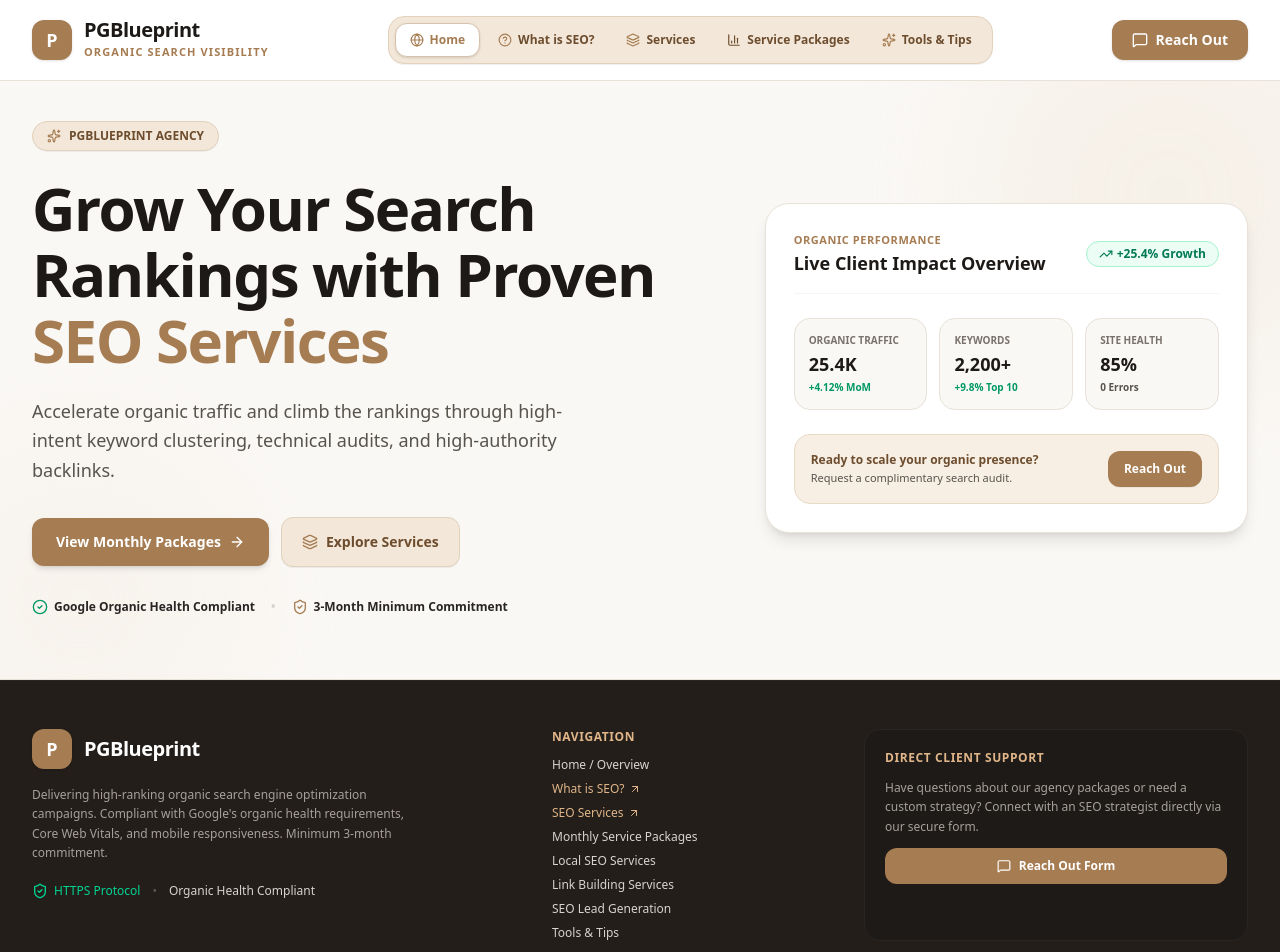
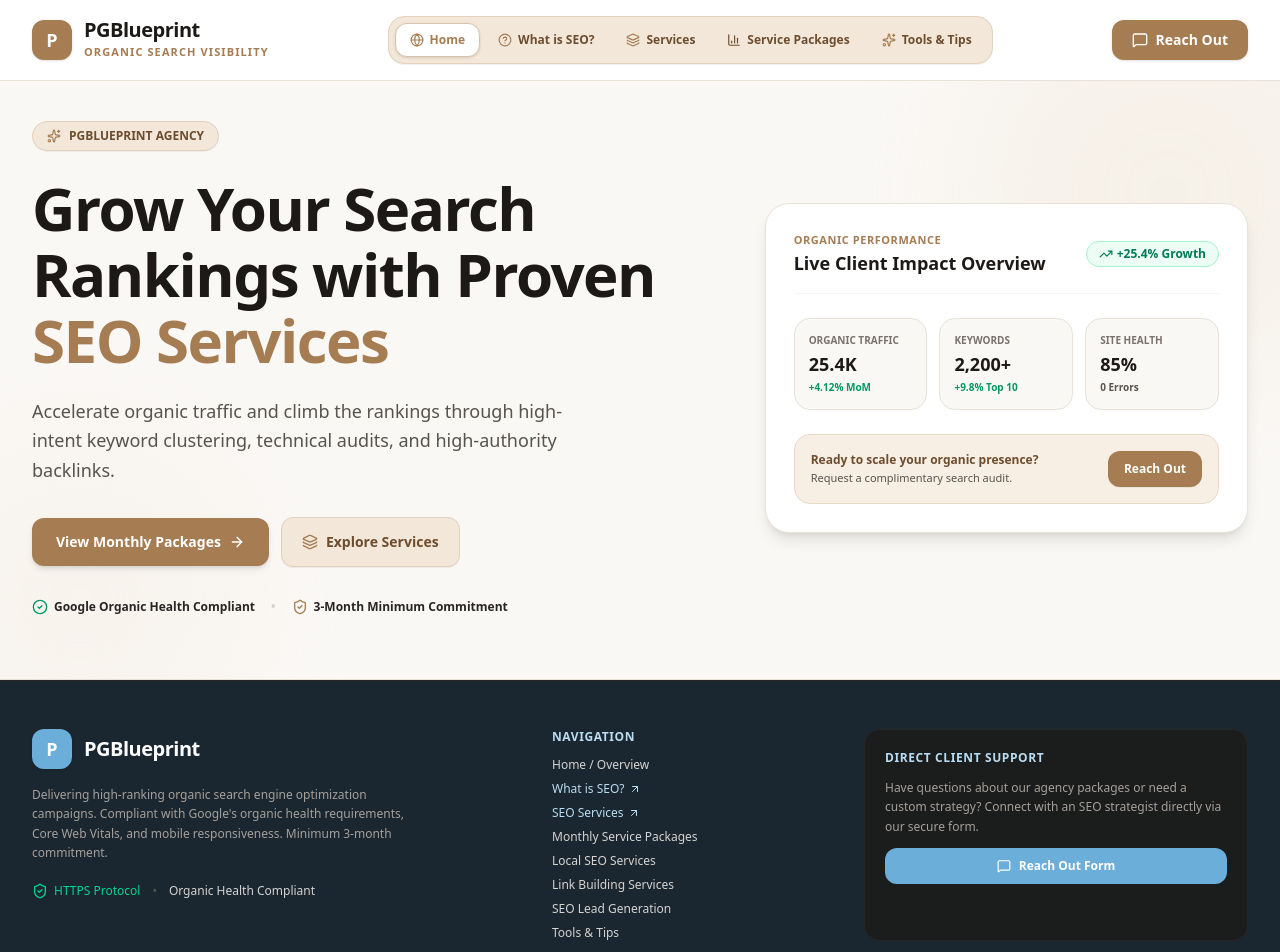
Before and after one commit to dara397/SEO-CRM, a React (Vite) app in the folder seo-digital-services 4/: page / in a window 1280 px wide. Shown: the top 952 px of the page. Built offline with nearby package versions, Linux system fonts and the light colour scheme; no server answers.

Commit message:
Update Footer component styles and colors

```diff
--- a/seo-digital-services 4/src/components/Footer.tsx
+++ b/seo-digital-services 4/src/components/Footer.tsx
@@ -9,7 +9,7 @@
 
 export const Footer: React.FC<FooterProps> = ({ setActiveTab, onOpenReachOut }) => {
   return (
-    <footer className="bg-[#231e1a] text-stone-300 border-t border-stone-800 pt-12 pb-8">
+    <footer className="bg-[#1b2730] text-stone-300 border-t border-stone-800 pt-12 pb-8">
       <div className="max-w-7xl mx-auto px-4 sm:px-6 lg:px-8 space-y-12">
 
         <div className="grid grid-cols-1 md:grid-cols-12 gap-8 pb-8 border-b border-stone-800">
@@ -17,7 +17,7 @@
           {/* Brand Info */}
           <div className="md:col-span-5 space-y-4">
             <div className="flex items-center gap-3">
-              <div className="w-10 h-10 rounded-xl bg-[#a67c52] text-white flex items-center justify-center font-extrabold text-lg shadow-sm">
+              <div className="w-10 h-10 rounded-xl bg-[#6aaed9] text-white flex items-center justify-center font-extrabold text-lg shadow-sm">
                 P
               </div>
               <span className="text-xl font-black text-white tracking-tight">
@@ -41,7 +41,7 @@
 
           {/* Quick Navigation */}
           <div className="md:col-span-3 space-y-3">
-            <h4 className="text-xs font-black uppercase tracking-wider text-[#e0b589]">Navigation</h4>
+            <h4 className="text-xs font-black uppercase tracking-wider text-[#b9dcf2]">Navigation</h4>
             <ul className="space-y-2 text-xs">
               <li>
                 <button
@@ -54,7 +54,7 @@
               <li>
                 <button
                   onClick={() => setActiveTab('what-is-seo')}
-                  className="hover:text-white transition-colors flex items-center gap-1 text-[#e0b589]"
+                  className="hover:text-white transition-colors flex items-center gap-1 text-[#b9dcf2]"
                 >
                   <span>What is SEO?</span>
                   <ArrowUpRight className="w-3 h-3" />
@@ -63,7 +63,7 @@
               <li>
                 <button
                   onClick={() => setActiveTab('services')}
-                  className="hover:text-white transition-colors flex items-center gap-1 text-[#e0b589]"
+                  className="hover:text-white transition-colors flex items-center gap-1 text-[#b9dcf2]"
                 >
                   <span>SEO Services</span>
                   <ArrowUpRight className="w-3 h-3" />
@@ -114,7 +114,7 @@
 
           {/* Direct Contact Box */}
           <div className="md:col-span-4 space-y-3 bg-stone-900/80 p-5 rounded-2xl border border-stone-800">
-            <h4 className="text-xs font-black uppercase tracking-wider text-[#e0b589]">Direct Client Support</h4>
+            <h4 className="text-xs font-black uppercase tracking-wider text-[#b9dcf2]">Direct Client Support</h4>
 
             <p className="text-xs text-stone-400 leading-relaxed">
               Have questions about our agency packages or need a custom strategy? Connect with an SEO strategist directly via our secure form.
@@ -122,7 +122,7 @@
 
             <button
               onClick={() => onOpenReachOut('Footer Direct Consultation')}
-              className="w-full mt-2 bg-[#a67c52] hover:bg-[#8e653d] text-white font-extrabold text-xs py-2.5 rounded-xl transition-all flex items-center justify-center gap-2"
+              className="w-full mt-2 bg-[#6aaed9] hover:bg-[#4f97c6] text-white font-extrabold text-xs py-2.5 rounded-xl transition-all flex items-center justify-center gap-2"
             >
               <MessageSquare className="w-3.5 h-3.5" />
               <span>Reach Out Form</span>
```
